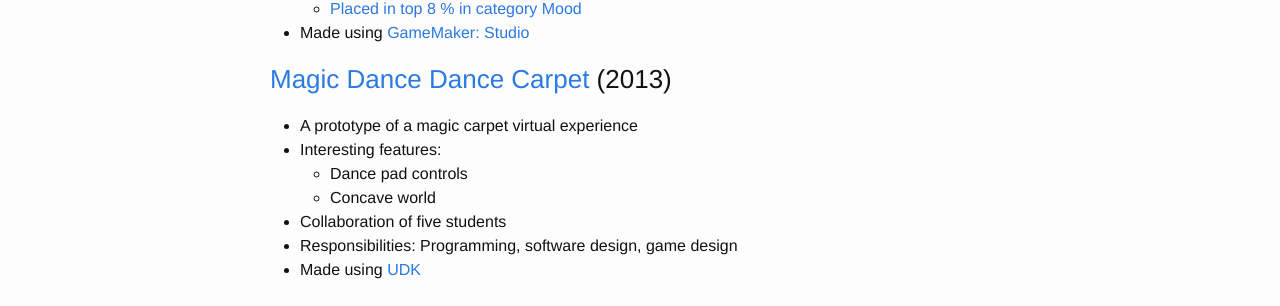
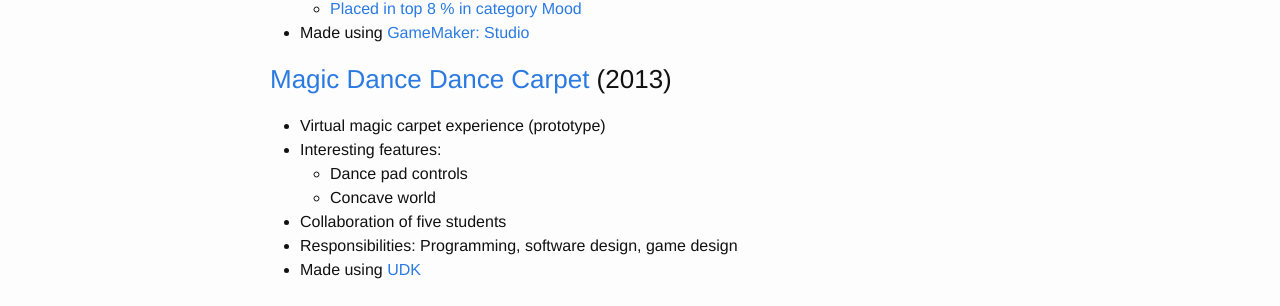
Before and after one commit to filipbartek/filipbartek.github.io, a Jekyll site: the page built from portfolio.md, in a window 1280 px wide. Shown: the part 371-677 px from the top of the page. Built offline with Jekyll 4.4.1, drawn with Linux system fonts in a browser that asks for light colours.

```diff
--- a/portfolio.md
+++ b/portfolio.md
@@ -16,7 +16,7 @@ some of my toy and homework projects.
   * Made using [GameMaker: Studio](http://www.yoyogames.com/studio)
 
 ## [Magic Dance Dance Carpet](http://mddc.jirimaha.com/) (2013)
-  * A prototype of a magic carpet virtual experience
+  * Virtual magic carpet experience (prototype)
   * Interesting features:
     * Dance pad controls
     * Concave world
```
